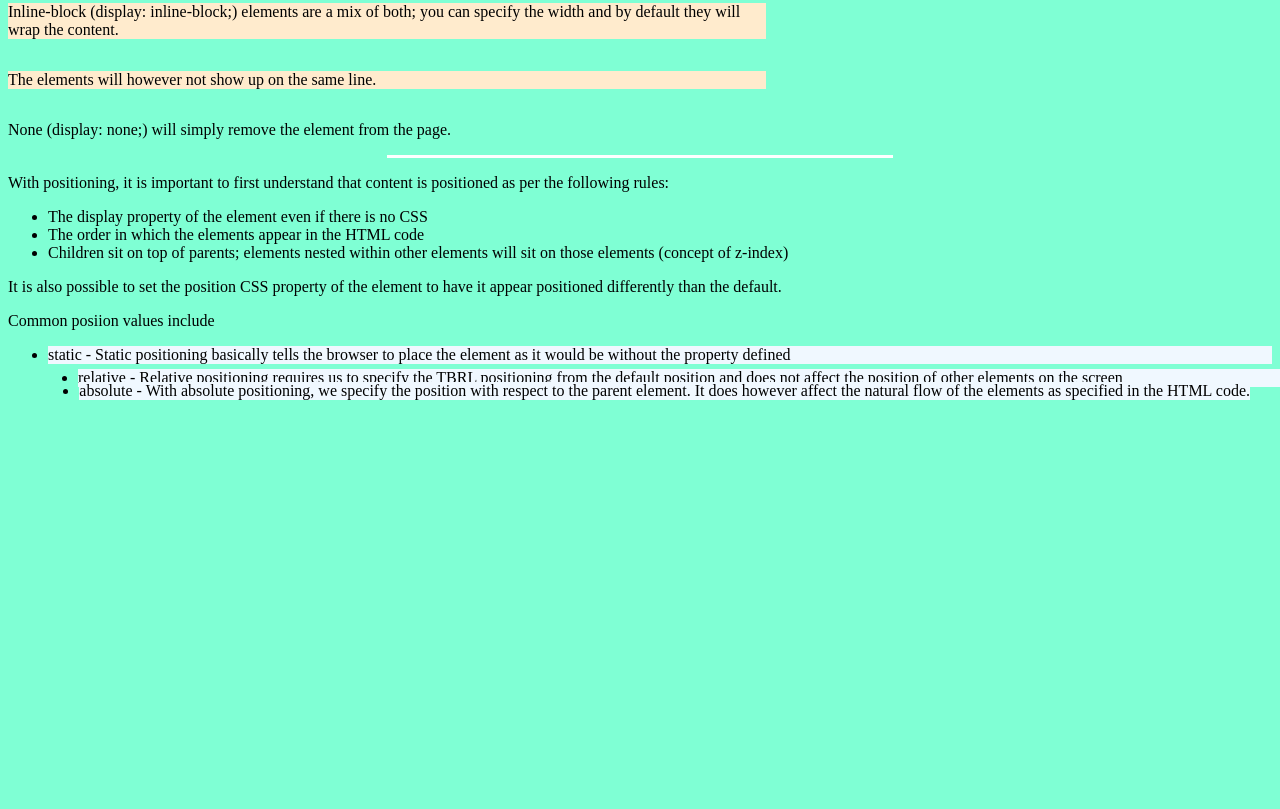
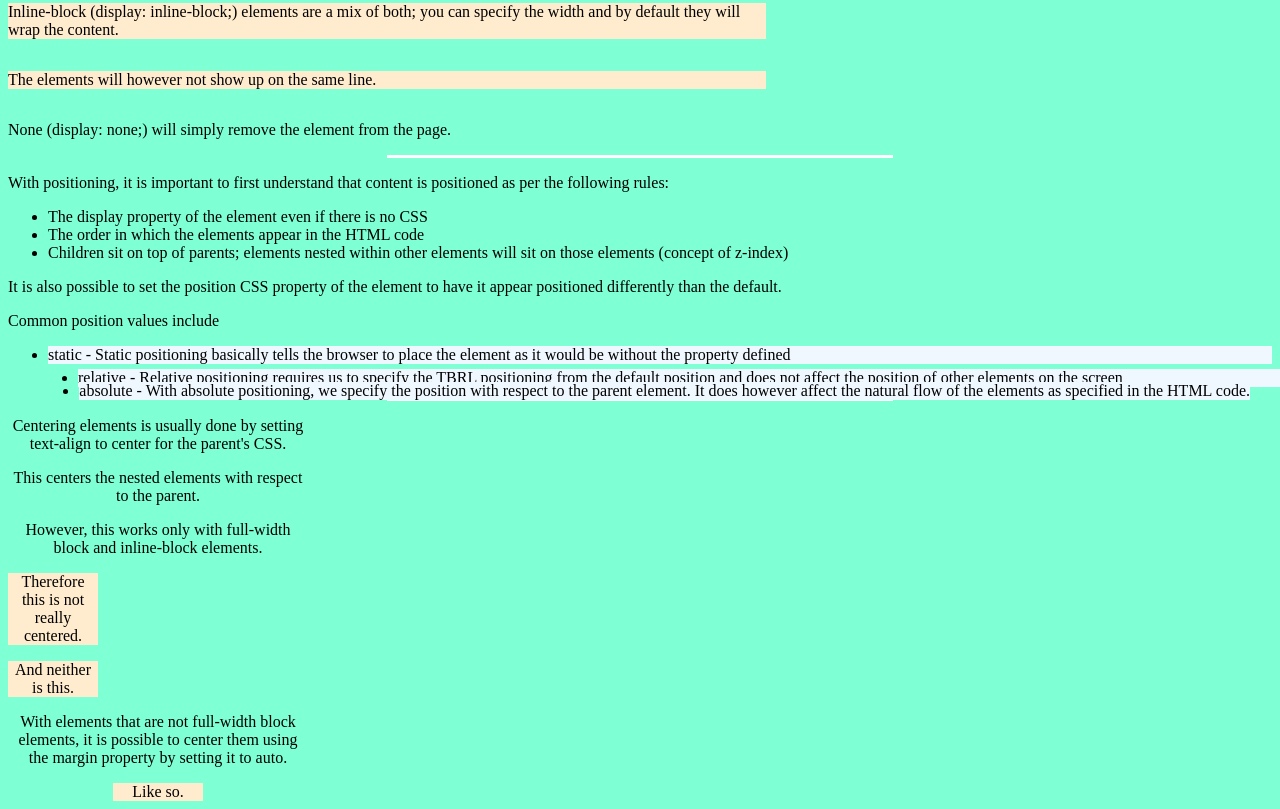
Before and after one commit to fayadchowdhury/HTML-CSS-JS-basics, a plain HTML site: page playbook/playbook.html in a window 1280 px wide. Shown: the part 2891-3700 px from the top of the page. Before the commit the page ends 3291 px from the top, so only its background shows below. Drawn offline with Linux system fonts and the light colour scheme.

Commit message:
html/css: Info on how to center elements in HTML using text-align and margin (for non full-width block elements).

```diff
--- a/playbook/css/styles.css
+++ b/playbook/css/styles.css
@@ -21,6 +21,13 @@ h2 {
     display: block;
     background-color: blanchedalmond;
     width: 30%; /* setting the width here works because it is a block element */
+}
+
+.p-block-centered {
+    display: block;
+    background-color: blanchedalmond;
+    width: 30%; /* setting the width here works because it is a block element */
+    margin: 0 auto 0 auto;
 }
 
 .p-inline {
@@ -61,6 +68,11 @@ h2 {
     bottom: 20px; /* fixes the position to 20px from the bottom of the screen */
 }
 
+.centering {
+    width: 300px;
+    text-align: center;
+}
+
 /* CSS Syntax */
 /* selector { property: value; } */
 /* Each property: value line is called a rule */
--- a/playbook/playbook.html
+++ b/playbook/playbook.html
@@ -171,12 +171,22 @@
         <li>Children sit on top of parents; elements nested within other elements will sit on those elements (concept of z-index)</li>
     </ul>
     <p>It is also possible to set the position CSS property of the element to have it appear positioned differently than the default.</p>
-    <p>Common posiion values include</p>
+    <p>Common position values include</p>
     <ul>
         <li id="static-position">static - Static positioning basically tells the browser to place the element as it would be without the property defined</li>
         <li id="relative-position">relative - Relative positioning requires us to specify the TBRL positioning from the default position and does not affect the position of other elements on the screen</li>
         <li id="absolute-position">absolute - With absolute positioning, we specify the position with respect to the parent element. It does however affect the natural flow of the elements as specified in the HTML code.</li>
         <li id="fixed-position">fixed - With fixed positioning, we specify a fixed position for the element on the screen. Used to achieve sticky effect; element stays in same position on screen even when scrolled.</li>
     </ul>
+    <hr>
+    <div class="centering">
+        <p>Centering elements is usually done by setting text-align to center for the parent's CSS.</p>
+        <p>This centers the nested elements with respect to the parent.</p>
+        <p>However, this works only with full-width block and inline-block elements.</p>
+        <p class="p-block">Therefore this is not really centered.</p>
+        <p class="p-block">And neither is this.</p>
+        <p>With elements that are not full-width block elements, it is possible to center them using the margin property by setting it to auto.</p>
+        <p class="p-block-centered">Like so.</p>
+    </div>
 </body>
 </html>
```
